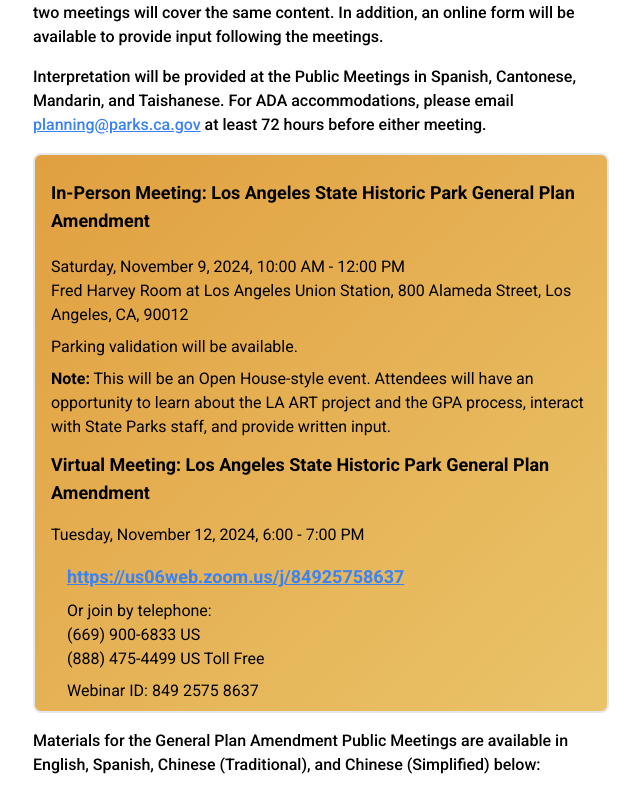
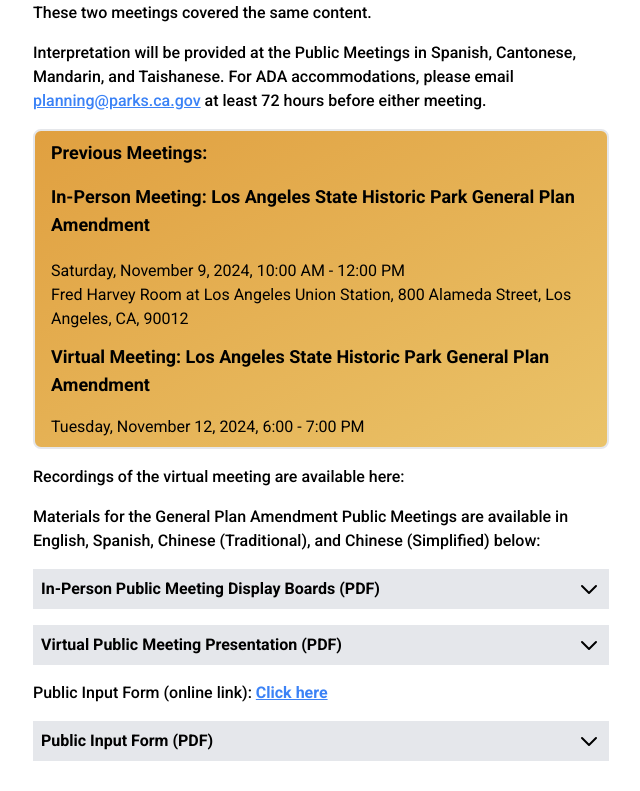
Before and after one commit to AECOMVizStudio/la_art, a React (Vite) app: page / in a window 1280 px wide. Shown: the part 2209-3000 px from the top of the page, without its empty margins (151-791 px from the left). Built offline with nearby package versions, Linux system fonts and the light colour scheme.

Commit message:
text changes to Meetings section complete. Still need to do Videos Expandable

```diff
--- a/src/components/children/Headings/Meetings.tsx
+++ b/src/components/children/Headings/Meetings.tsx
@@ -94,46 +94,35 @@ const Meetings = () => {
 
             <p className="font-medium pt-4">The LASHP GPA public outreach effort will begin in November 2024 and will extend into Spring 2025.</p>
             <div className="font-medium pt-4">If you wish to receive plan and meeting notifications, please sign up by clicking the button under “Sign up to receive LASHP General Plan Amendment information.” </div>
-            <p className="font-medium pt-4">California State Parks will be hosting two initial public meetings to provide information on the LASHP GPA process and the LA ART project, and to collect input on ideas and suggestions to be considered during the GPA process. These two meetings will cover the same content. In addition, an online form will be available to provide input following the meetings.</p>
+            <p className="font-medium pt-4">California State Parks hosted two initial public meetings in November 2024 to provide information on the LASHP GPA process and the LA ART project, and to collect input on ideas and suggestions to be considered during the GPA process. These two meetings covered the same content.</p>
             <p className="font-medium pt-4">Interpretation will be provided at the Public Meetings in Spanish, Cantonese, Mandarin, and Taishanese.  For ADA accommodations, please email <span className="text-blue-500 underline">planning@parks.ca.gov</span> at least 72 hours before either meeting.</p>
 
 
             <div className="bg-gradient-to-br from-[rgba(214,128,0,0.75)] to-[rgba(227,175,55,0.75)] border-2 border-gray-200 rounded-lg p-2 my-4 md:px-4">
 
-
+                <span className="font-semibold py-4 text-lg">Previous Meetings:</span>
                 <div className="font-normal">
-                    <h5 className="font-semibold py-4 text-lg">In-Person Meeting: Los Angeles State Historic Park General Plan Amendment</h5>
+                    <div className="font-semibold py-4 text-lg">In-Person Meeting: Los Angeles State Historic Park General Plan Amendment</div>
                         <div className="py-1">
                             Saturday, November 9, 2024, 10:00 AM - 12:00 PM
                             <br></br>
                             Fred Harvey Room at Los Angeles Union Station, 800 Alameda Street, Los Angeles, CA, 90012
                         </div>
-                        <div className="py-1">Parking validation will be available.</div>
-                        <div className="py-1"><b>Note:</b> This will be an Open House-style event. Attendees will have an opportunity to learn about the LA ART project and the GPA process, interact with State Parks staff, and provide written input.
-</div>
                 </div>
 
                 <div>
-                    <h4 className="font-semibold pt-2 text-lg">Virtual Meeting: Los Angeles State Historic Park General Plan Amendment</h4>
+                    <div className="font-semibold pt-2 text-lg">Virtual Meeting: Los Angeles State Historic Park General Plan Amendment</div>
                     <p className="font-normal pt-4">Tuesday, November 12, 2024, 6:00 - 7:00 PM </p>
-                    <div className="font-normal pt-4 mx-4 w-[80%]">
-                        <a className="text-blue-500 underline font-bold text-sm sm:text-lg" href='https://us06web.zoom.us/j/84925758637' target="_blank" rel="noopener noreferrer">https://us06web.zoom.us/j/84925758637</a>
-                        <div className="py-2">
-                            <p>Or join by telephone:</p>
-                            <p>(669) 900-6833 US</p>
-                            <p>(888) 475-4499 US Toll Free</p>
-                        </div>
-                        <p>Webinar ID: 849 2575 8637</p>
-                    </div>
                 </div>
 
-                {/* <img src="/CalStateParkLogo.png" alt="" className="absolute opacity-15" id="upcomingWatermark"></img> */}
-
             </div>
-          <p className="font-medium pb-4">Materials for the General Plan Amendment Public Meetings are available in English, Spanish, Chinese (Traditional), and Chinese (Simplified) below:</p>
+            <div className="font-medium pb-4">Recordings of the virtual meeting are available here:</div>
+            {/* Implement VideosExpandable here */}
+          <div className="font-medium pb-4">Materials for the General Plan Amendment Public Meetings are available in English, Spanish, Chinese (Traditional), and Chinese (Simplified) below:</div>
 
           <MaterialsExpandable props={inPersonPublicMeetingPresentationBoards} />
           <MaterialsExpandable props={virtualPublicMeetingPresentation} />
+          <div className="font-medium pb-4">Public Input Form (online link): <a href='https://www.surveymonkey.com/r/lastatehistoricparkgpa' target="_blank" className="text-blue-500 underline font-bold">Click here</a></div>
           <MaterialsExpandable props={publicInputForms} />
 
           </section>
```
